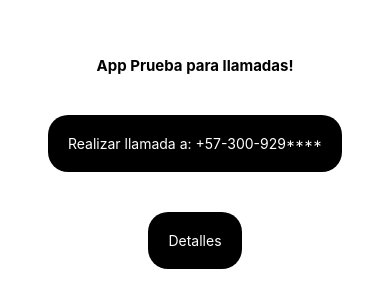
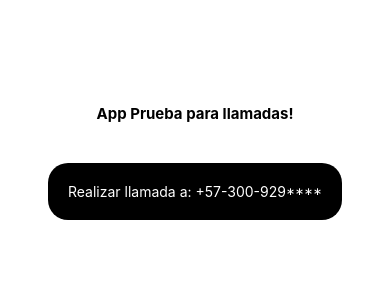
Before and after one commit to yoryi/call-log-expo, a React Native app: screen / in a window 390 px wide. Shown: the part 260-568 px from the top of the page. Built offline with nearby package versions, Linux system fonts and the light colour scheme; what expo-modules-core would draw is missing.

Commit message:
feat: again code

```diff
--- a/App.js
+++ b/App.js
@@ -1,20 +1,13 @@
-import { useState } from 'react';
-import { StatusBar } from 'expo-status-bar';
-import { StyleSheet, Text, TouchableOpacity, View } from 'react-native';
-import * as moduleNative from './modules/callregister';
+import { useState } from "react";
+import { StatusBar } from "expo-status-bar";
+import { StyleSheet, Text, TouchableOpacity, View } from "react-native";
+import * as moduleNative from "./modules/callregister";
 
 export default function App() {
-  const [startTime, setStartTime] = useState(null);
-  const [endTime, setEndTime] = useState(null);
-
   //Make Call
   const handleMakeCall = async () => {
-    const res = moduleNative.makeCall('+573017771564')
-    console.log('res', res)
-  }
-
-  const getCallTimes = async () => {
-    console.log('res: ', start);
+    const res = moduleNative.makeCall("+573017771564");
+    console.log("res", res);
   };
 
   const renderUI = () => {
@@ -37,34 +30,17 @@ export default function App() {
             Realizar llamada a: +57-300-929****
           </Text>
         </TouchableOpacity>
-        <TouchableOpacity
-          onPress={getCallTimes}
-          style={{
-            backgroundColor: "black",
-            padding: 20,
-            borderRadius: 20,
-            marginTop: 40,
-          }}
-        >
-          <Text style={{ color: "white" }}>Detalles</Text>
-        </TouchableOpacity>
-        {startTime && (
-          <Text>Call Start Time: {new Date(startTime * 1000).toString()}</Text>
-        )}
-        {endTime && (
-          <Text>Call End Time: {new Date(endTime * 1000).toString()}</Text>
-        )}
       </View>
     );
-  }
+  };
   return renderUI();
 }
 
 const styles = StyleSheet.create({
   container: {
     flex: 1,
-    backgroundColor: '#fff',
-    alignItems: 'center',
-    justifyContent: 'center',
+    backgroundColor: "#fff",
+    alignItems: "center",
+    justifyContent: "center",
   },
 });
```
Also changed, not shown: 4 other files (tests, documents, lock files or other folders).
